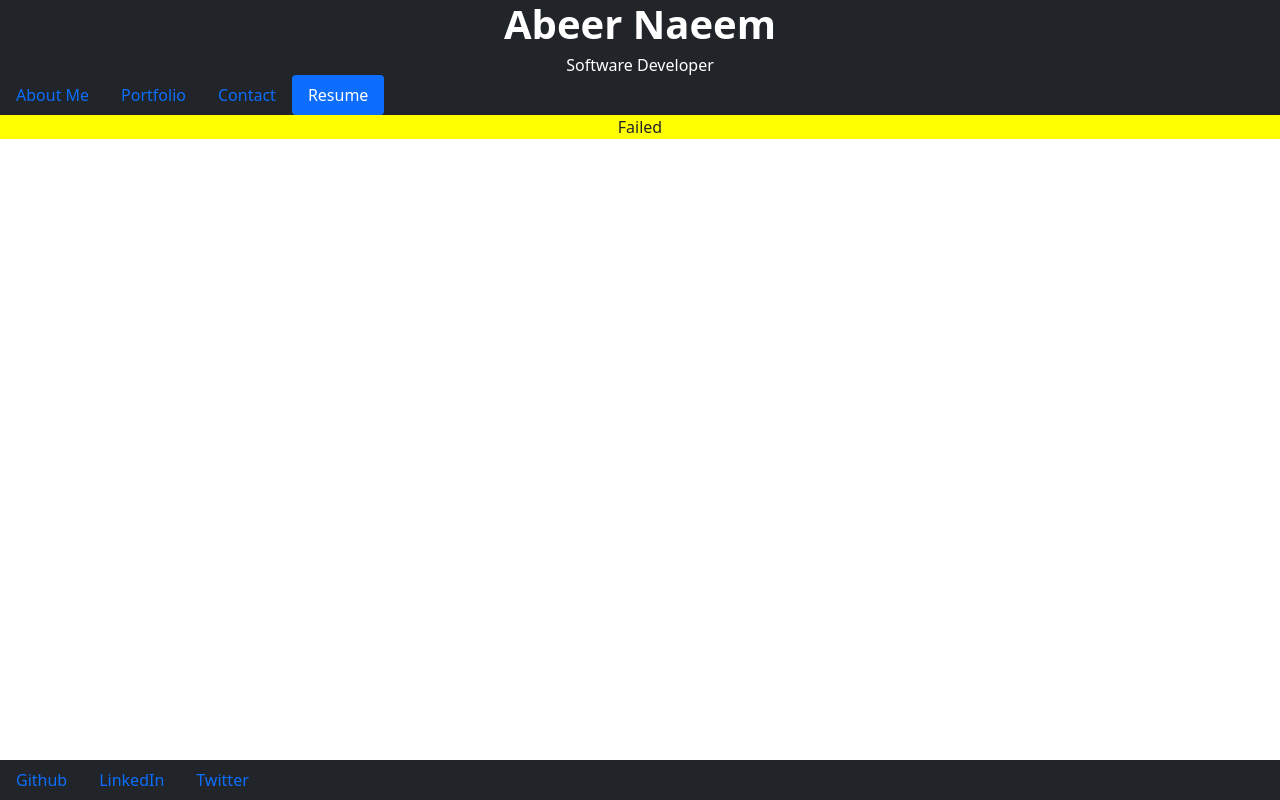
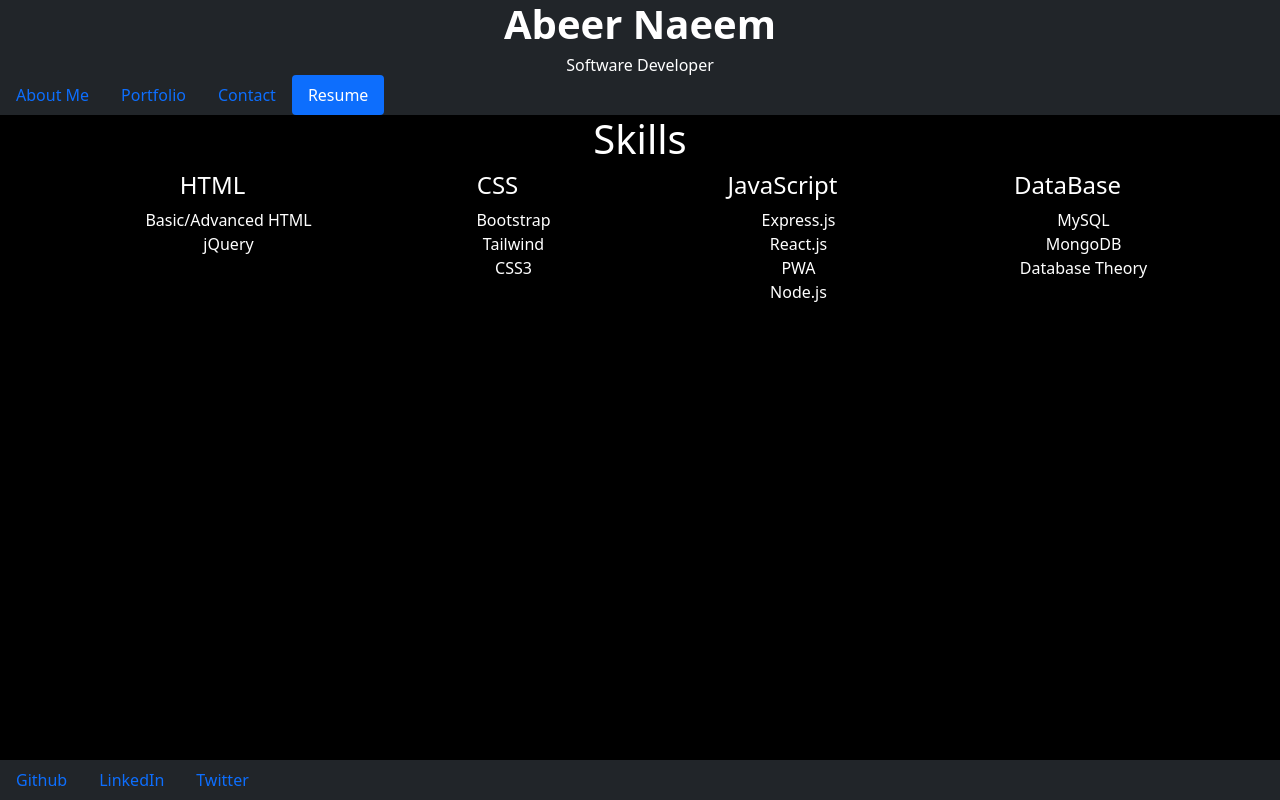
Before and after one commit to anaeem23/portfolio, a React (Create React App) app: page / in a window 1280 px wide. Both pictures are taken after a click on the button "Resume". Built offline with nearby package versions, Linux system fonts and the light colour scheme.

Commit message:
Finished Resume - need to add download option

```diff
--- a/src/App.css
+++ b/src/App.css
@@ -1,9 +1,13 @@
+
 .App {
   text-align: center;
   background-color: black;
-  background-color: yellow;
+  flex-direction: column;
+  min-height: 100vh;
+  display: flex;
 }
 
-body {
-  height:100vh;
+.Body {
+  background-color: black;
+
 }
--- a/src/App.js
+++ b/src/App.js
@@ -1,18 +1,20 @@
-import './App.css';
-import Header from "./components/header"
-import Footer from "./components/footer"
-import { useState } from 'react';
-import Render from './components/Body';
+import "./App.css";
+import Header from "./components/header";
+import Footer from "./components/footer";
+import { useState } from "react";
+import Render from "./components/Body";
 
 function App() {
-
-  const [page, setPage] = useState("AboutMe")
+  const [page, setPage] = useState("AboutMe");
 
   return (
     <div className="App">
-     <Header setPage={setPage}/>
-     <Render currentPage = {page} />
-     <Footer />
+      <Header setPage={setPage} />
+
+      <div className="Body">
+        <Render currentPage={page} />
+      </div>
+      <Footer />
     </div>
   );
 }
--- /dev/null
+++ b/src/components/Body/Resume.js
@@ -0,0 +1,51 @@
+import React from "react";
+
+export default function Resume() {
+  return (
+    <div>
+      <h1 className="text-white"> Skills</h1>
+
+      <div class="container text-white">
+        <div class="row">
+          <div class="col">
+            <h4>HTML</h4>
+            <ul style={{ listStyleType: "none" }}>
+              <li>Basic/Advanced HTML</li>
+              <li>jQuery</li>
+            </ul>
+          </div>
+          <div class="col">
+            {" "}
+            <h4>CSS</h4>
+            <ul style={{ listStyleType: "none" }}>
+              <li>Bootstrap</li>
+              <li>Tailwind</li>
+              <li>CSS3</li>
+            </ul>
+          </div>
+
+          <div class="col">
+            {" "}
+            <h4>JavaScript</h4>
+            <ul style={{ listStyleType: "none" }}>
+              <li>Express.js</li>
+              <li>React.js</li>
+              <li>PWA</li>
+              <li>Node.js</li>
+            </ul>
+          </div>
+
+          <div class="col">
+            {" "}
+            <h4>DataBase </h4>
+            <ul style={{ listStyleType: "none" }}>
+              <li>MySQL</li>
+              <li>MongoDB</li>
+              <li>Database Theory</li>
+            </ul>
+          </div>
+        </div>
+      </div>
+    </div>
+  );
+}
--- a/src/components/Body/index.js
+++ b/src/components/Body/index.js
@@ -4,18 +4,18 @@ import myImage from "../../Assets/ProfilePic.jpeg";
 import AboutMe from "./AboutMe";
 import Contact from "./Contact";
 import Portfolio from "./Portfolio";
+import Resume from "./Resume";
 
 export default function Render(props) {
-
-    if (props.currentPage === "AboutMe") {
-        return <AboutMe />
-    } else if (props.currentPage ==="Portfolio") {
-        return <Portfolio />
-    } else if (props.currentPage ==="Contact") {
-        return <Contact />
-    }
-    else {
-        return "Failed"
-    }
-
+  if (props.currentPage === "AboutMe") {
+    return <AboutMe />;
+  } else if (props.currentPage === "Portfolio") {
+    return <Portfolio />;
+  } else if (props.currentPage === "Contact") {
+    return <Contact />;
+  } else if (props.currentPage === "Resume") {
+    return <Resume />;
+  } else {
+    return "Failed";
+  }
 }
```
